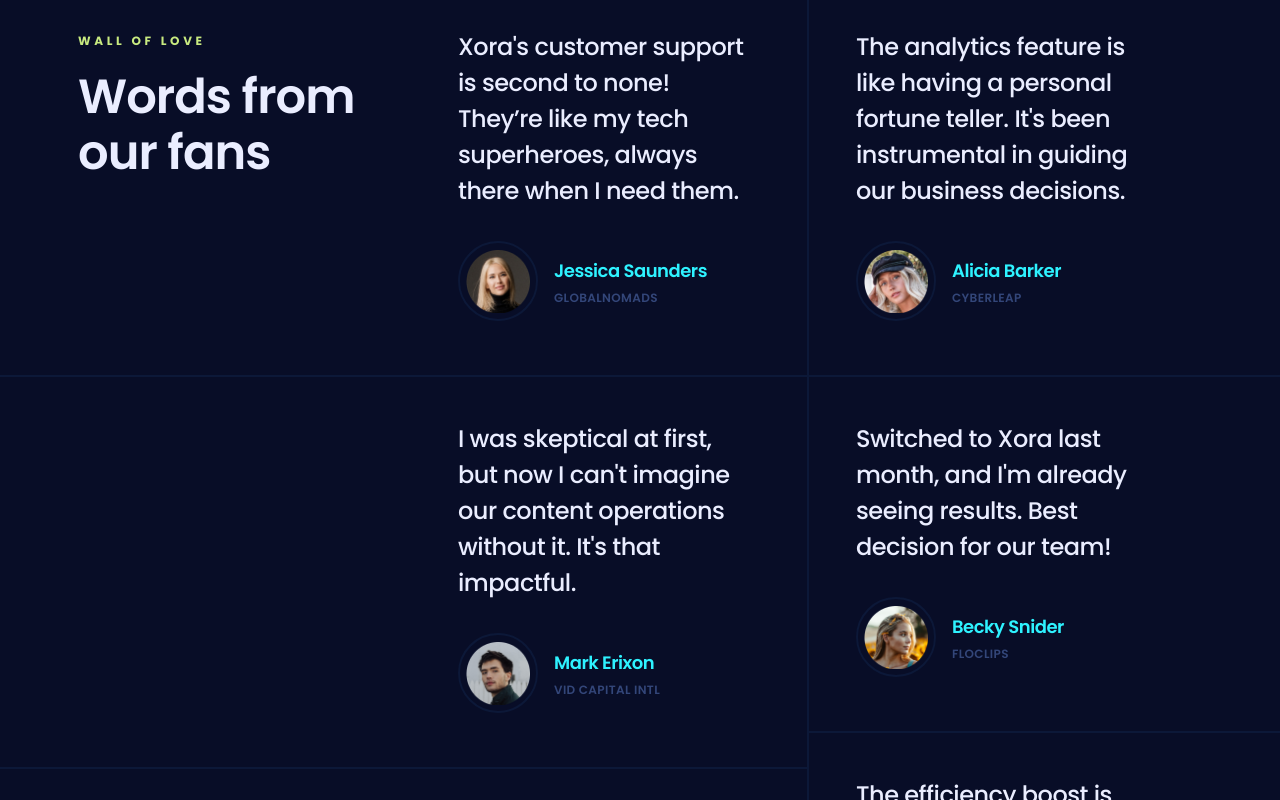
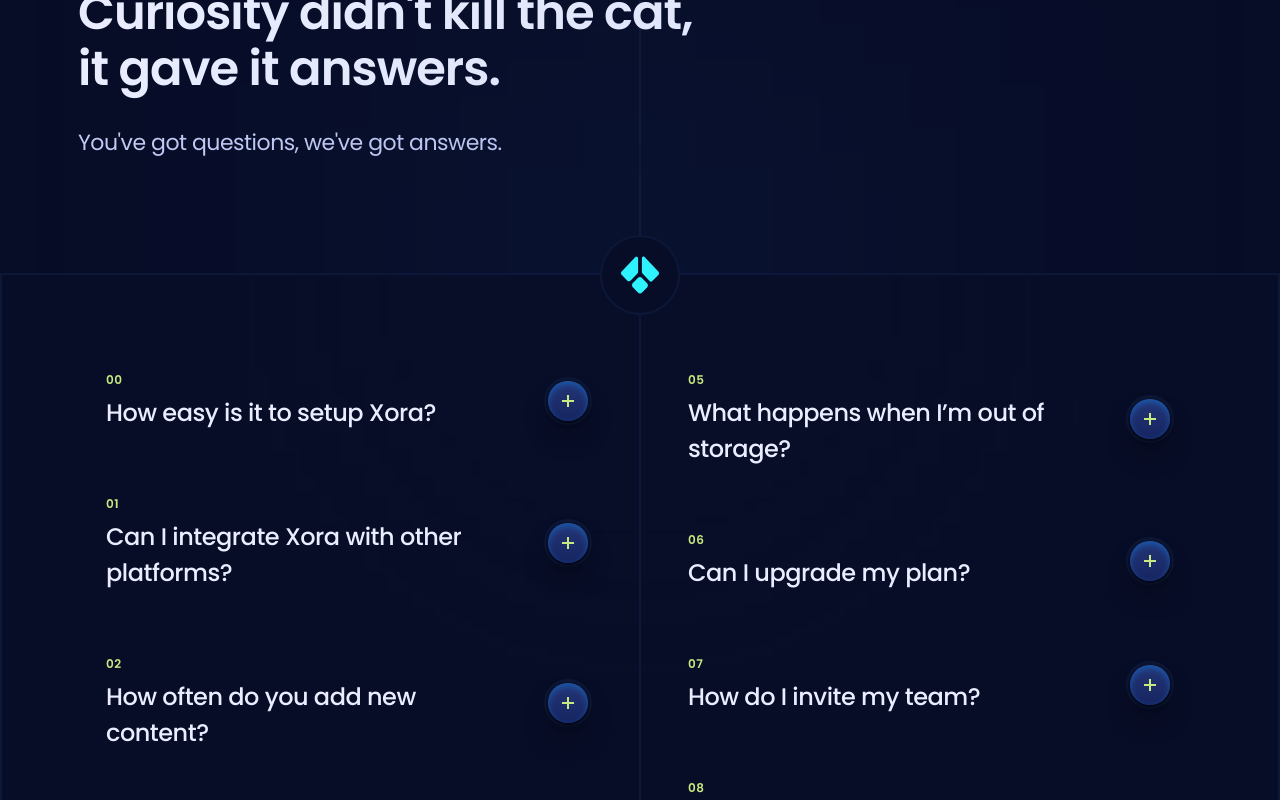
Before and after one commit to cyy963/saas_landing_page, a React (Vite) app: page / in a window 1280 px wide. Shown: the part 3040-3840 px from the top of the page. Built offline with nearby package versions, Linux system fonts and the light colour scheme.

Commit message:
fixed faq

```diff
--- a/src/App.jsx
+++ b/src/App.jsx
@@ -14,7 +14,7 @@
       <Hero />
       <Features />
       <Pricing />
-      {/* <Faq /> */}
+      <Faq />
       <Testimonials />
       <Download />
       <Footer />
--- a/src/Components/FaqItem.jsx
+++ b/src/Components/FaqItem.jsx
@@ -1,56 +1,64 @@
-// import clsx from "clsx";
-// import { useState } from "react";
-// import { SlideDown } from "react-slidedown";
-// import "react-slidedown/lib/slidedown.css";
+import clsx from "clsx";
+import { useState } from "react";
 
-// const FaqItem = ({ item, index }) => {
-//   const [activeId, setActiveId] = useState(null);
-//   const active = activeId === item.id;
+const FaqItem = ({ item, index }) => {
+  const [activeId, setActiveId] = useState(null);
+  const active = activeId === item.id;
 
-//   return (
-//     <div className="relative z-2 mb-16">
-//       <div
-//         className="group relative flex cursor-pointer items-center justify-between gap-10 px-7"
-//         onClick={() => {
-//           setActiveId(activeId === item.id ? null : item.id);
-//         }}
-//       >
-//         <div className="flex-1">
-//           <div className="small-compact mb-1.5 text-p3 max-lg:hidden">
-//             {index < 10 ? "0" : ""}
-//             {index}
-//           </div>
-//           <div
-//             className={clsx(
-//               "h6 text-p4 transition-colors duration-500 max-md:flex max-md:min-h-20 max-md:items-center",
-//               active && "max-lg:text-p1"
-//             )}
-//           >
-//             {item.question}
-//           </div>
-//         </div>
+  return (
+    <div className="relative z-2 mb-16">
+      <div
+        className="group relative flex cursor-pointer items-center justify-between gap-10 px-7"
+        onClick={() => {
+          setActiveId(activeId === item.id ? null : item.id);
+        }}
+      >
+        <div className="flex-1">
+          <div className="small-compact mb-1.5 text-p3 max-lg:hidden">
+            {index < 10 ? "0" : ""}
+            {index}
+          </div>
+          <div
+            className={clsx(
+              "h6 text-p4 transition-colors duration-500 max-md:flex max-md:min-h-20 max-md:items-center",
+              active && "max-lg:text-p1",
+            )}
+          >
+            {item.question}
+          </div>
+        </div>
 
-//         <div
-//           className={clsx(
-//             "faq-icon relative flex size-12 items-center justify-center rounded-full border-2 border-s2 shadow-400 transition-all duration-0 group-hover:border-s4",
-//             active && "before:bg-p1 after:rotate-0 after:bg-p1"
-//           )}
-//         >
-//           <div className="g4 size-11/12 rounded-full shadow-300" />
-//         </div>
-//       </div>
+        <div
+          className={clsx(
+            "faq-icon relative flex size-12 items-center justify-center rounded-full border-2 border-s2 shadow-400 transition-all duration-500 group-hover:border-s4",
+            active && "before:bg-p1 after:rotate-0 after:bg-p1",
+          )}
+        >
+          <div className="g4 size-11/12 rounded-full shadow-300" />
+        </div>
+      </div>
 
-//       <SlideDown>
-//         {active && <div className="body-3 px-7 py-3.5">{item.answer}</div>}
-//       </SlideDown>
+      {/* SlideDown replacement */}
+      <div
+        className={clsx(
+          "transition-all duration-300 overflow-hidden px-7",
+          active ? "max-h-96 py-3.5" : "max-h-0",
+        )}
+      >
+        <div className="body-3">{item.answer}</div>
+      </div>
 
-//       <div className={clsx("g5 -bottom-7 -top-7 left-0 right-0 -z-1 rounded-3xl opacity-0 transition-opacity duration-500 absolute",
-//       active && "opacity-100"
-//       )}>
-//         <div className="g-4 absolute inset-0.5 -z-1 rounded-3xl"/>
-//         <div className="absolute left-8 top-0 h-0.5 w-40 bg-p1"/>
-//       </div>
-//     </div>
-//   );
-// };
-// export default FaqItem;
+      <div
+        className={clsx(
+          "g5 -bottom-7 -top-7 left-0 right-0 -z-1 rounded-3xl opacity-0 transition-opacity duration-500 absolute",
+          active && "opacity-100",
+        )}
+      >
+        <div className="g4 absolute inset-0.5 -z-1 rounded-3xl" />
+        <div className="absolute left-8 top-0 h-0.5 w-40 bg-p1" />
+      </div>
+    </div>
+  );
+};
+
+export default FaqItem;
--- a/src/sections/Faq.jsx
+++ b/src/sections/Faq.jsx
@@ -1,49 +1,49 @@
-// import { Element } from "react-scroll";
-// import { faq } from "../constants";
-// import FaqItem from "../Components/FaqItem";
+import { Element } from "react-scroll";
+import { faq } from "../constants";
+import FaqItem from "../Components/FaqItem";
 
-// const Faq = () => {
-//   const halfLength = Math.floor(faq.length / 2);
+const Faq = () => {
+  const halfLength = Math.floor(faq.length / 2);
 
-//   return (
-//     <section>
-//       <Element name="faq" className="relative">
-//         <div className="container relative z-2 py-28">
-//           <div>
-//             <h3 className="h3 max-md:h5 max-w-640 max-lg:max-w-md mb-7 text-p4">
-//               Curiosity didn't kill the cat, it gave it answers.
-//             </h3>
-//             <p className="body-1 max-lg:max-w-sm">
-//               You've got questions, we've got answers.
-//             </p>
-//           </div>
+  return (
+    <section>
+      <Element name="faq" className="relative">
+        <div className="container relative z-2 py-28">
+          <div>
+            <h3 className="h3 max-md:h5 max-w-640 max-lg:max-w-md mb-7 text-p4">
+              Curiosity didn't kill the cat, it gave it answers.
+            </h3>
+            <p className="body-1 max-lg:max-w-sm">
+              You've got questions, we've got answers.
+            </p>
+          </div>
 
-//           <div className="faq-line_after w-0.5 h-full absolute left-[calc(50%-1px)] top-0 -z-1 bg-s2" />
-//         </div>
+          <div className="faq-line_after w-0.5 h-full absolute left-[calc(50%-1px)] top-0 -z-1 bg-s2" />
+        </div>
 
-//         <div className="faq-glow_before relative z-2 border-2 border-s2 bg-s1">
-//           <div className="container flex gap-10 max-lg:block">
-//             <div className="rounded-half absolute -top-10 left-[calc(50%-40px)] z-4 flex size-20 items-center justify-center border-2 border-s2 bg-s1">
-//               <img src="/images/faq-logo.svg" alt="logo" className="size-1/2" />
-//             </div>
+        <div className="faq-glow_before relative z-2 border-2 border-s2 bg-s1">
+          <div className="container flex gap-10 max-lg:block">
+            <div className="rounded-half absolute -top-10 left-[calc(50%-40px)] z-4 flex size-20 items-center justify-center border-2 border-s2 bg-s1">
+              <img src="/images/faq-logo.svg" alt="logo" className="size-1/2" />
+            </div>
 
-//             <div className="relative flex-1 pt-24">
-//               {faq.slice(0, halfLength).map((item, index) => (
-//                 <FaqItem key={item.id} item={item} index={index} />
-//               ))}
-//             </div>
+            <div className="relative flex-1 pt-24">
+              {faq.slice(0, halfLength).map((item, index) => (
+                <FaqItem key={item.id} item={item} index={index} />
+              ))}
+            </div>
 
-//             <div className="relative flex-1 lg:pt-24">
-//               {faq.slice(halfLength).map((item, index) => (
-//                 <FaqItem key={item.id} item={item} index={halfLength + index} />
-//               ))}
-//             </div>
-//           </div>
+            <div className="relative flex-1 lg:pt-24">
+              {faq.slice(halfLength).map((item, index) => (
+                <FaqItem key={item.id} item={item} index={halfLength + index} />
+              ))}
+            </div>
+          </div>
 
-//           <div className="faq-line_after absolute left-[calc(50%-1px)] top-0 -z-1 h-full w-0.5 bg-s2 max-lg:hidden"/>
-//         </div>
-//       </Element>
-//     </section>
-//   );
-// };
-// export default Faq;
+          <div className="faq-line_after absolute left-[calc(50%-1px)] top-0 -z-1 h-full w-0.5 bg-s2 max-lg:hidden"/>
+        </div>
+      </Element>
+    </section>
+  );
+};
+export default Faq;
```
